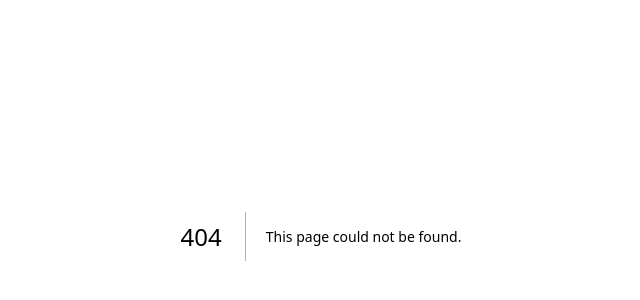
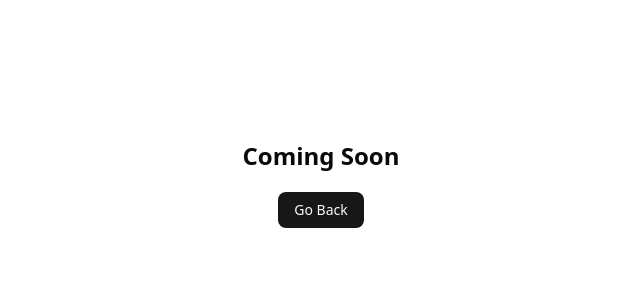
Before and after one commit to jeffreychery009/portfolio, a Next.js app: page /noteflow in a window 1280 px wide. Before the commit this address had no page. Shown: the part 164-464 px from the top of the page, without its empty margins (319-959 px from the left). Built offline with nearby package versions, Linux system fonts and the light colour scheme.

Commit message:
ui: coming soon added to page

```diff
--- /dev/null
+++ b/app/(root)/noteflow/page.tsx
@@ -0,0 +1,18 @@
+import React from "react";
+import Link from "next/link";
+import { Button } from "@/components/ui/button";
+
+const page = () => {
+  return (
+    <>
+      <div className="mt-40 w-full items-center justify-center pt-8 pb-8 text-center">
+        <h1 className="mb-5 text-2xl font-bold">Coming Soon</h1>
+        <Button asChild>
+          <Link href="/">Go Back</Link>
+        </Button>
+      </div>
+    </>
+  );
+};
+
+export default page;
```
